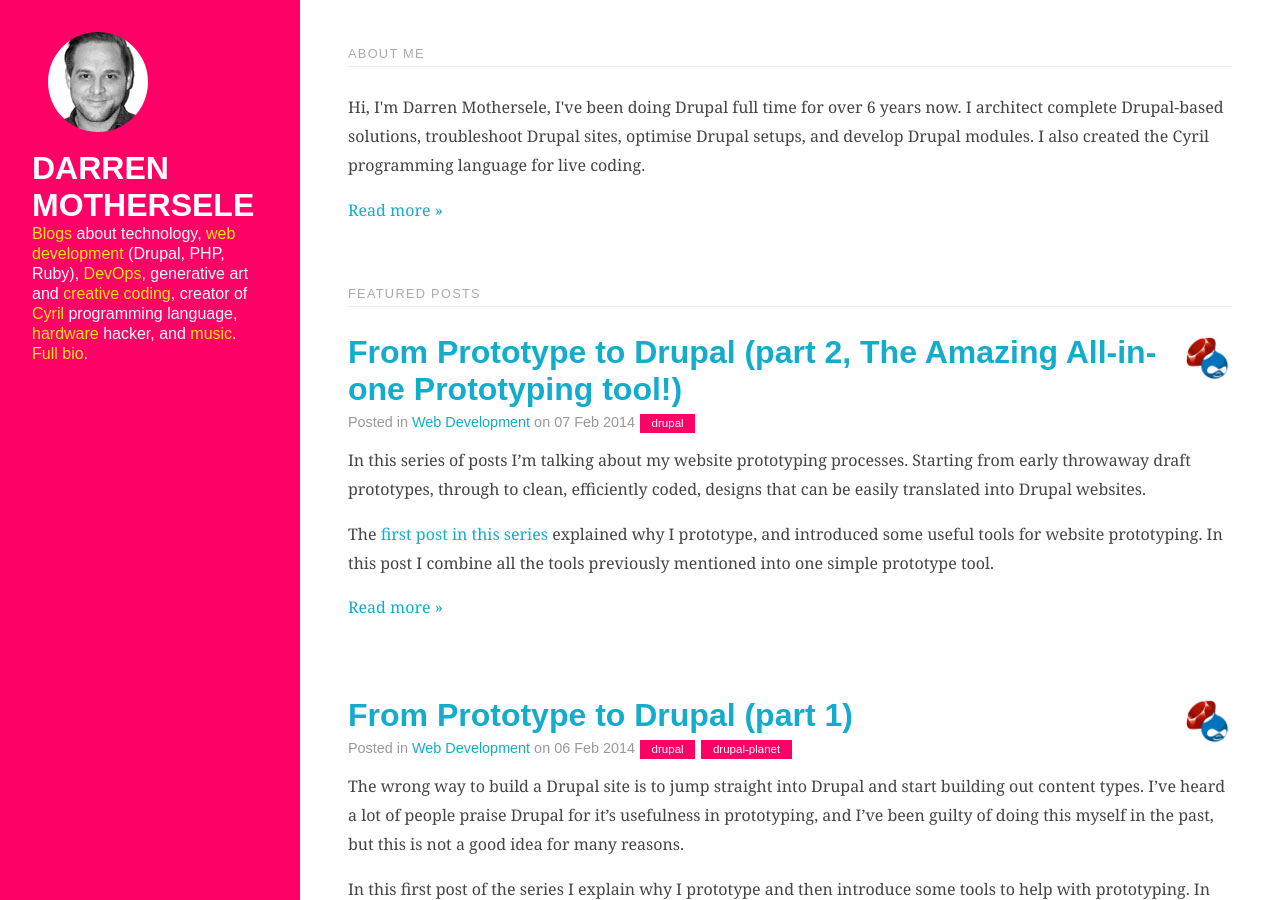
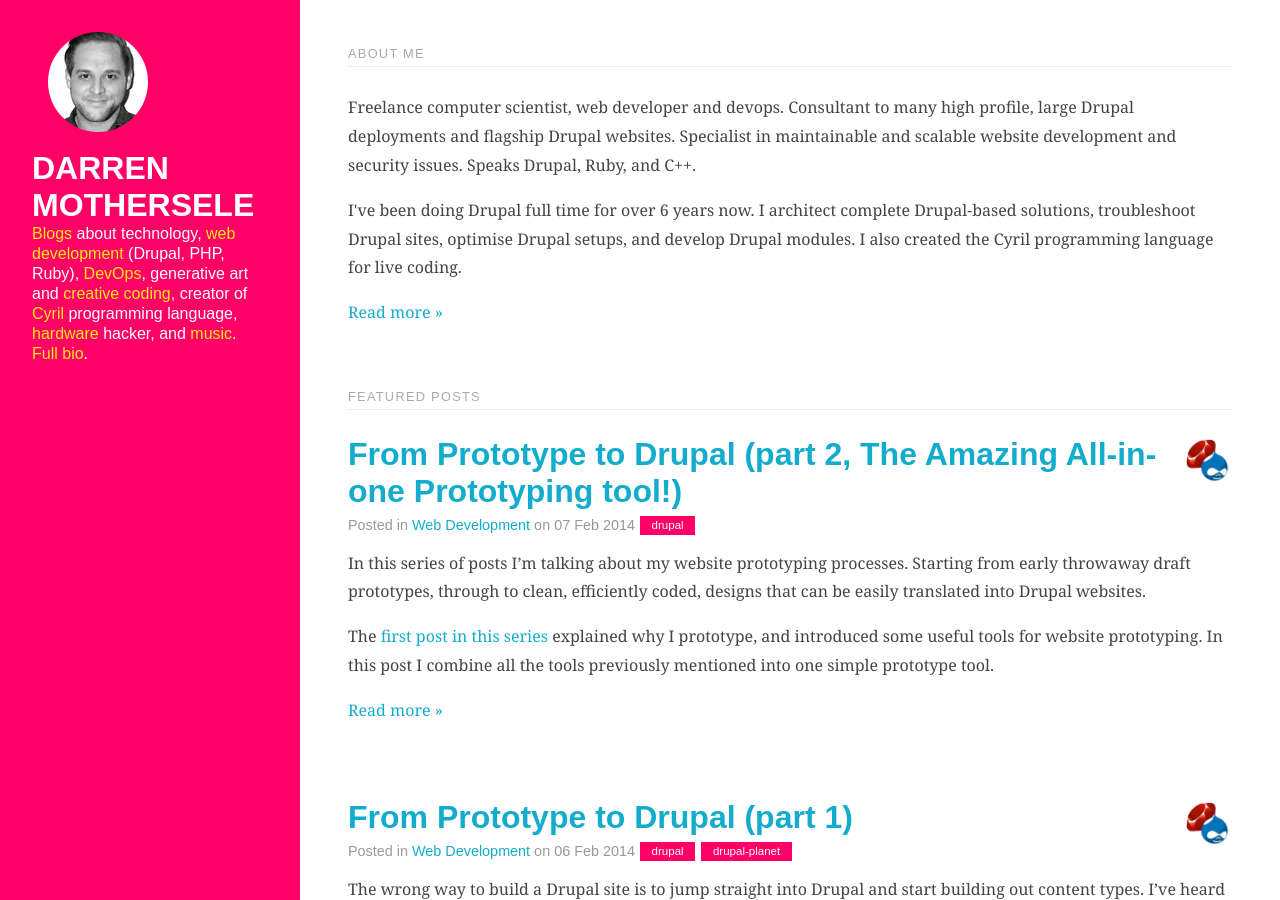
Before and after one commit to darrenmothersele/darrenmothersele.github.io, a Jekyll site: the page built from index.html, in a window 1280 px wide and 900 px high. Built offline with Jekyll 4.4.1, drawn with Linux system fonts in a browser that asks for light colours; Markdown is read by kramdown in place of the engine named in the settings.

Commit message:
bio change

```diff
--- a/about/index.html
+++ b/about/index.html
@@ -9,7 +9,8 @@
 <section class="post">
 
 <div class="post-description">
-
+<p>Freelance computer scientist, web developer and devops. Consultant to many high profile, large Drupal deployments and flagship Drupal websites. Specialist in maintainable and scalable website development and security issues. Speaks Drupal, Ruby, and C++.</p>
+<p>I've been doing Drupal full time for over 6 years now. I architect complete Drupal-based solutions, troubleshoot Drupal sites, optimise Drupal setups, and develop Drupal modules. I also created the Cyril programming language for live coding.</p>
  <p>
     I do DevOps (Puppet, Vagrant), web development (Ruby, Rails, PHP, Drupal),
     creative coding (Processing, C++, openFrameworks, Cinder), hardware hacking
--- a/index.html
+++ b/index.html
@@ -6,7 +6,7 @@
 <div class="posts">
 <h1 class="content-subhead">About Me</h1>
 
-{% include post-feature.html url="/about/" excerpt="<p>Hi, I'm Darren Mothersele, I've been doing Drupal full time for over 6 years now. I architect complete Drupal-based solutions, troubleshoot Drupal sites, optimise Drupal setups, and develop Drupal modules. I also created the Cyril programming language for live coding.</p>" %}
+{% include post-feature.html url="/about/" excerpt="<p>Freelance computer scientist, web developer and devops. Consultant to many high profile, large Drupal deployments and flagship Drupal websites. Specialist in maintainable and scalable website development and security issues. Speaks Drupal, Ruby, and C++.</p><p>I've been doing Drupal full time for over 6 years now. I architect complete Drupal-based solutions, troubleshoot Drupal sites, optimise Drupal setups, and develop Drupal modules. I also created the Cyril programming language for live coding.</p>" %}
 
 </div>
 
```
